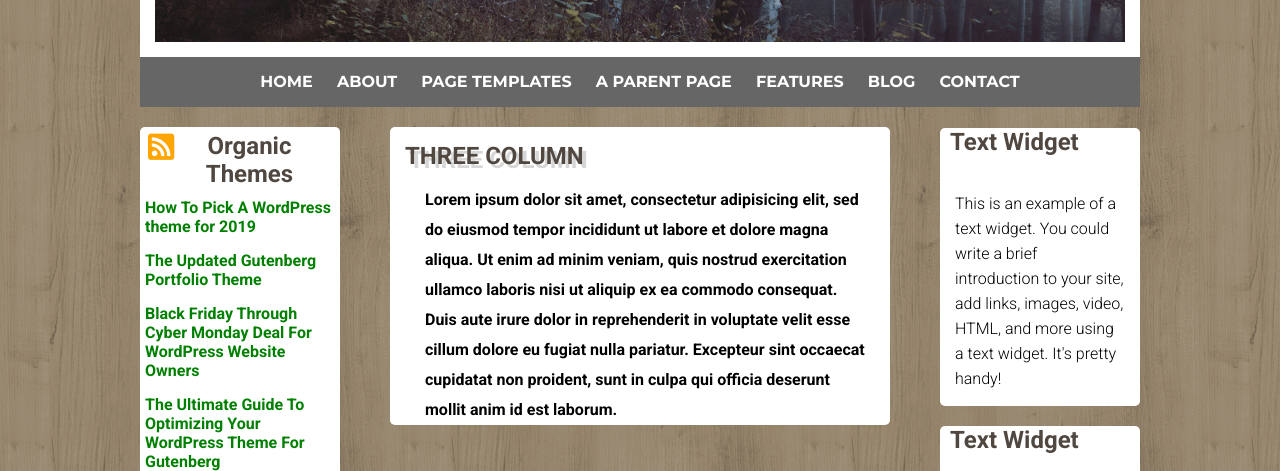
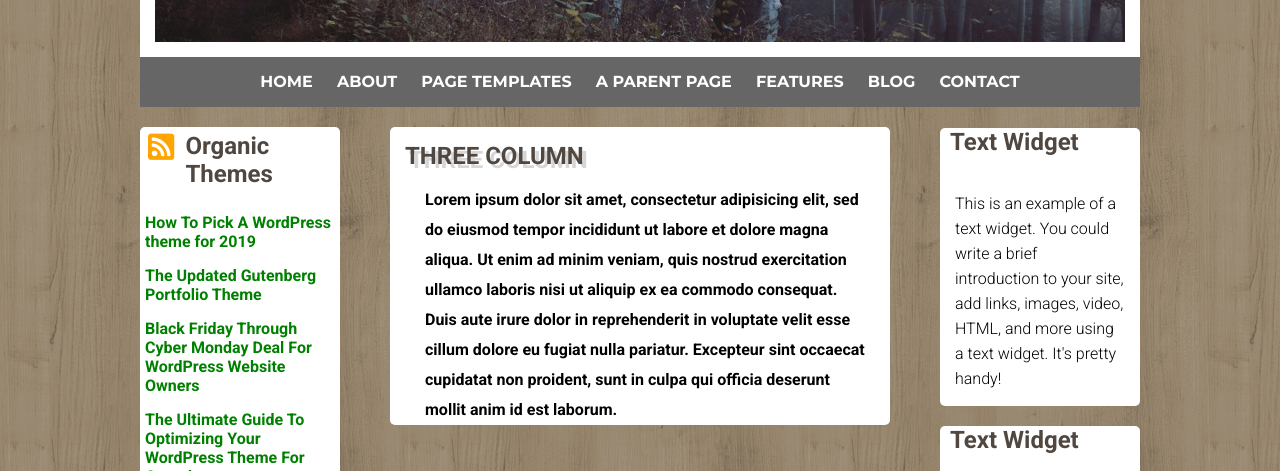
Before and after one commit to Simone-ortu/htmlcss-wp, a plain HTML site: page index.html in a window 1280 px wide. Shown: the part 313-784 px from the top of the page. Drawn offline with Linux system fonts and the light colour scheme.

Commit message:
Correzione

```diff
--- a/css/style.css
+++ b/css/style.css
@@ -98,13 +98,16 @@ aside.left-col{
   display: table;
   clear: both;
 }
+.lcolicon{
+  width: 20%;
+}
 
 .lcolicon i{
   font-size:  30px;
   color: orange;
 }
 .lcoltitle{
-  text-align: center;
+  width: 80%;
   color: #504741;
   font-weight: normal;
   margin-bottom: 10px;
--- a/index.html
+++ b/index.html
@@ -37,11 +37,11 @@
       <main class="clearfix">
         <!--colonna di sinitra-->
        <aside class="left-col float-left">
-         <div class="toplcol float-left">
+         <div class="toplcol">
            <div class="lcolicon float-left">
              <i class="fas fa-rss-square"></i>
            </div>
-           <div class="lcoltitle ">
+           <div class="lcoltitle float-left">
              <h2>Organic Themes</h2>
            </div>
          </div>
```
